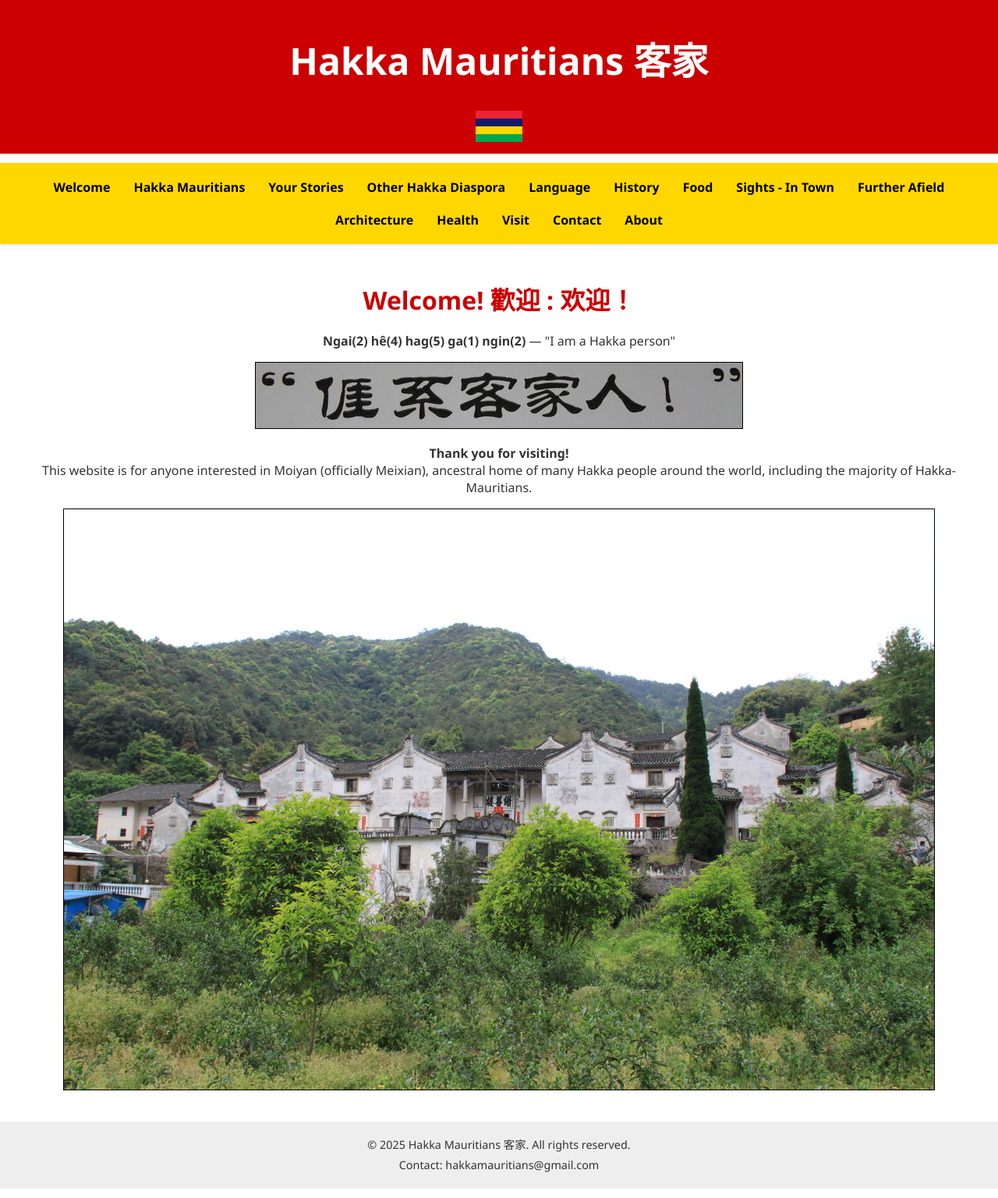
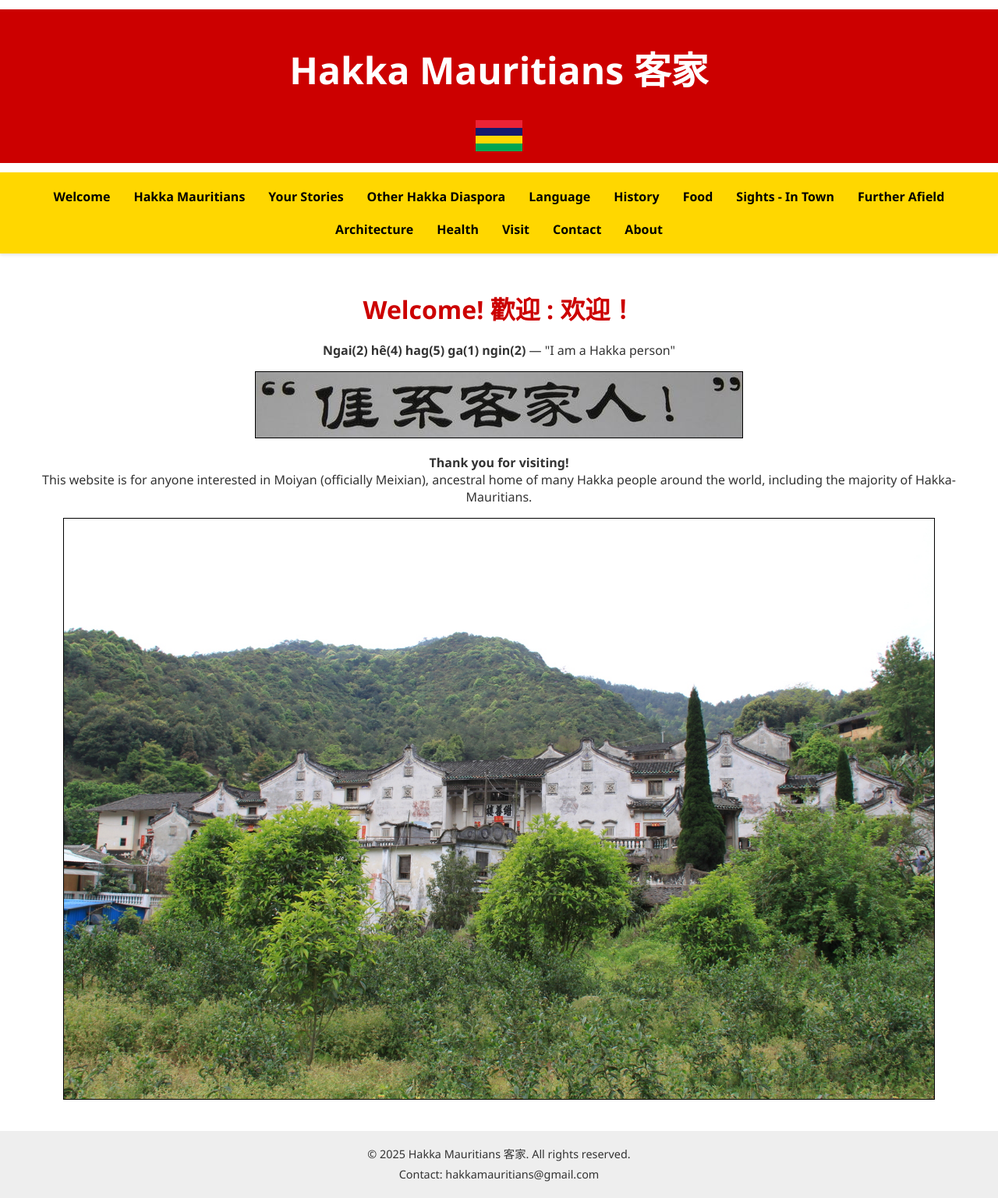
Before and after one commit to oliverlyf/hakka_mauritian_website, a Jekyll site: the page built from index.md, in a window 1280 px wide. Shown: the whole page at 78% size. Built offline with Jekyll 4.4.1, drawn with Linux system fonts in a browser that asks for light colours.

Commit message:
Update styles.css

```diff
--- a/assets/css/styles.css
+++ b/assets/css/styles.css
@@ -11,10 +11,11 @@ body {
 header {
   background-color: #cc0000;                /* Applies dark red background */
   color: #fff;                              /* Sets text color to white for contrast */
-  padding: 0.5rem;                         /* Adds space around header content */
+  padding: 0.5rem;                          /* Adds space around header content */
   text-align: center;                       /* Centers all inline content inside the header */
   font-size: 1.5rem;                        /* Sets the font size to 1.5 times the root element's size, ensuring scalable and consistent typography */
   margin-bottom: 0.5em;                     /* Adds space below the element equal to half the font size, useful for gentle vertical separation */
+  margin-top: 0.5em;                        /* Adds space above the element equal to half the font size, useful for gentle vertical separation */
 }
 
 /* Styling the flag image inside header */
```
